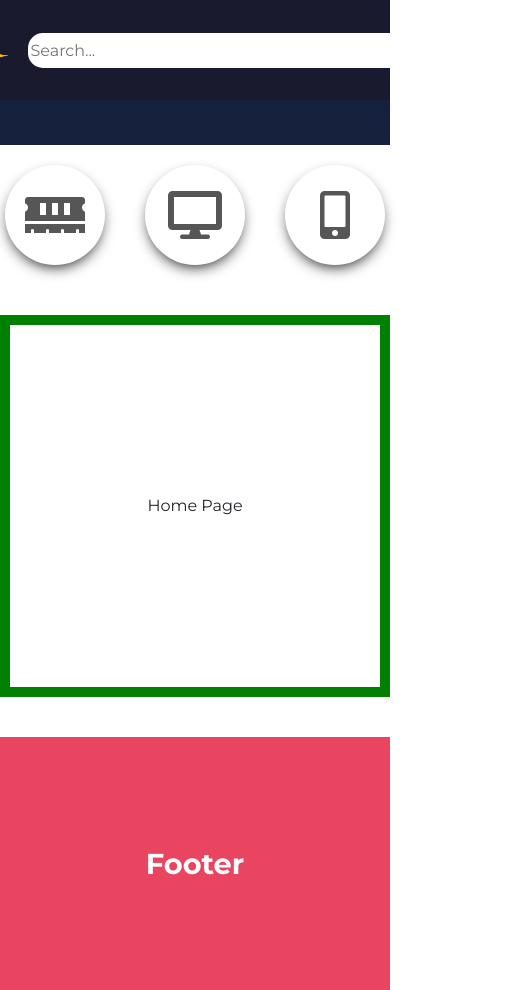
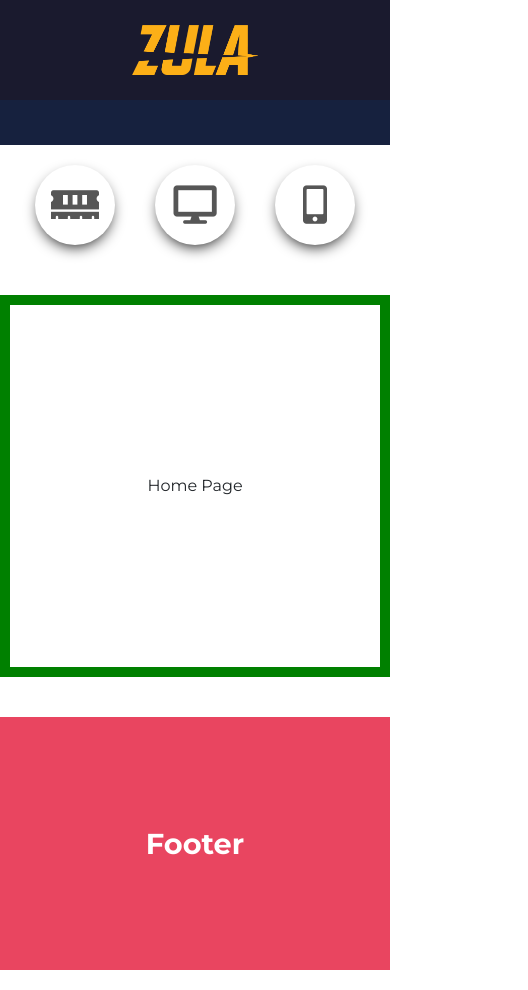
Before and after one commit to sandesvitor/best-price-frontend, a React (Create React App) app: page / in a window 390 px wide. Shown: the whole page, 528 px wide, since content can reach past the window. Built offline with nearby package versions, Linux system fonts and the light colour scheme.

Commit message:
Added media queries to header and menu

```diff
--- a/src/components/templates/Header.css
+++ b/src/components/templates/Header.css
@@ -38,3 +38,14 @@ header .bottom-menu {
 
     padding: 10px;
 }
+
+@media (max-width: 830px) {
+    .top-menu input {
+        width: 250px;
+    }
+}
+@media (max-width: 480px) {
+    .top-menu input {
+        display: none;
+    }
+}
--- a/src/components/templates/Menu.css
+++ b/src/components/templates/Menu.css
@@ -32,3 +32,14 @@
 .main-menu i {
     color: #000000a9;
 }
+
+@media (max-width: 480px) {
+    .main-menu .icon-button {
+        width: 80px;
+        height: 80px;
+    }
+
+    .main-menu i {
+        transform: scale(0.8);
+    }
+}
```
